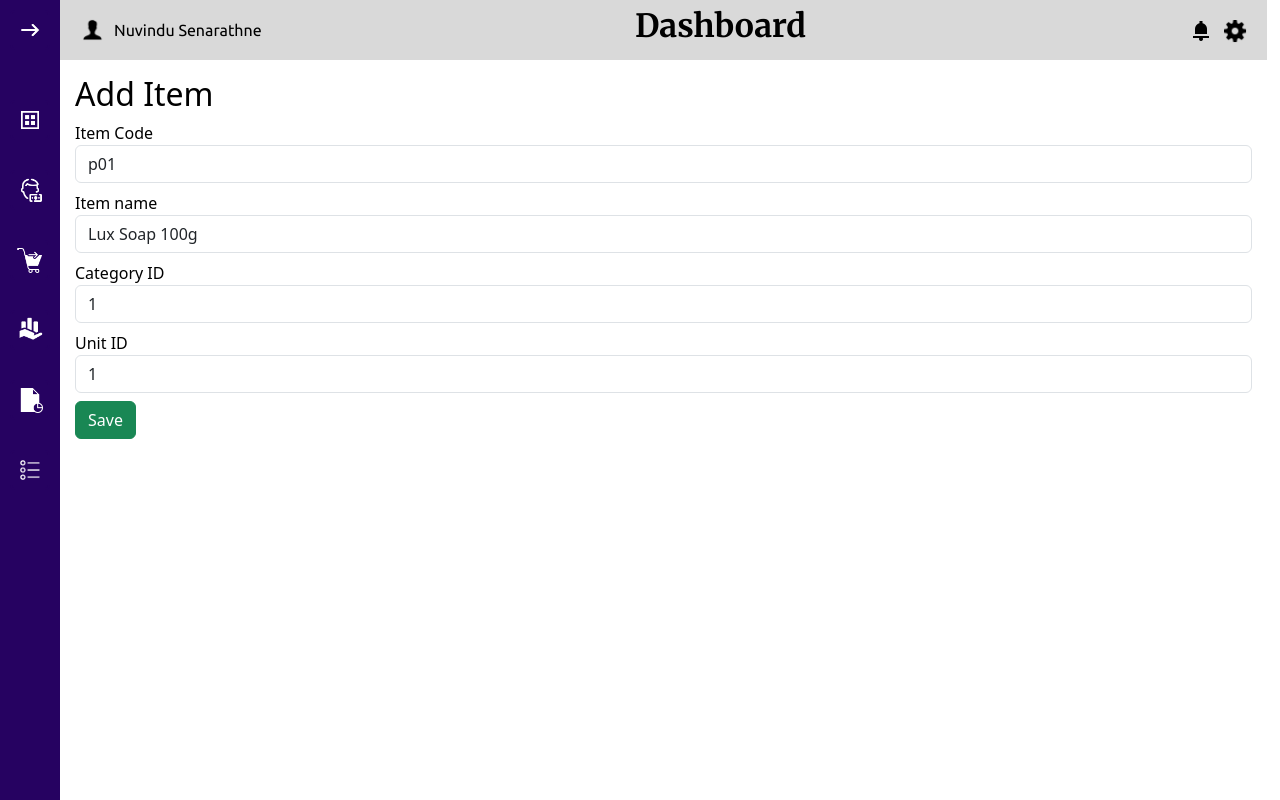
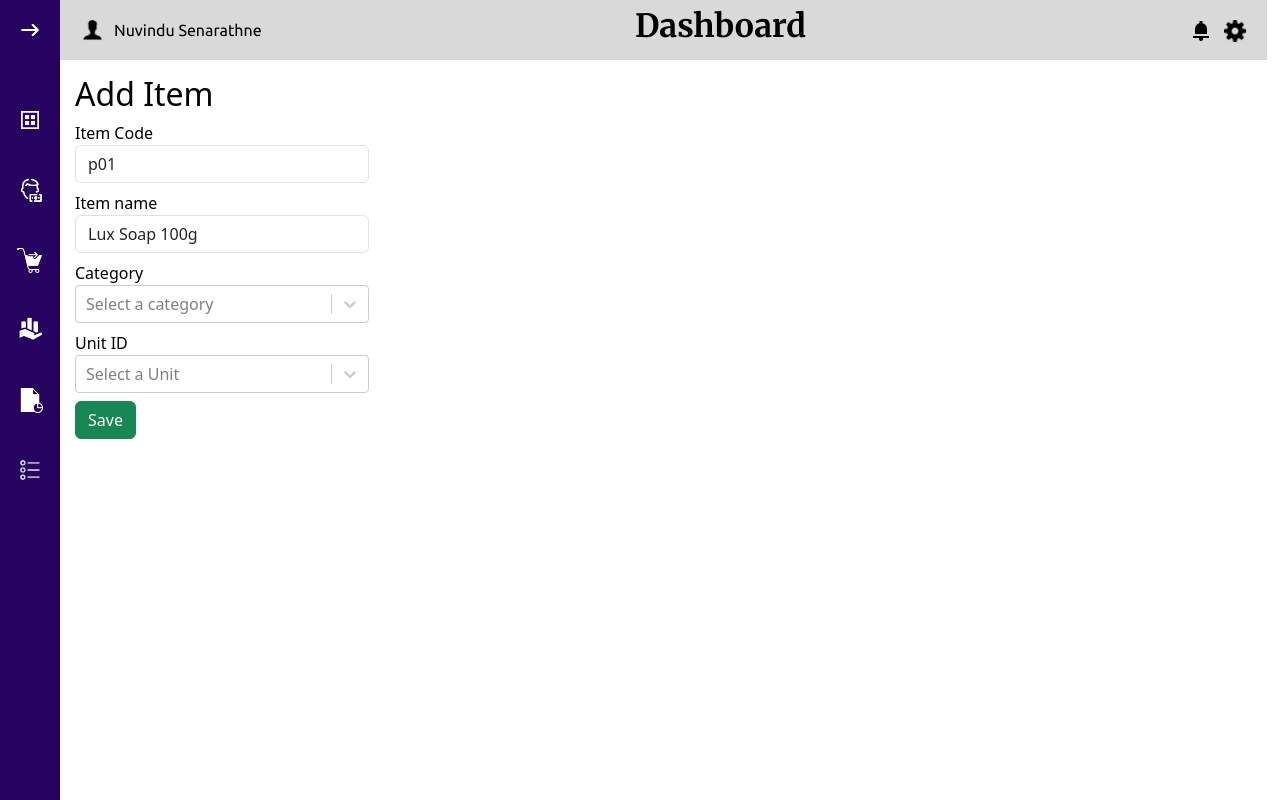
Before and after one commit to UOR-Project-Team/ERP-System-Frontend, a React (Create React App) app: page /home/item-master in a window 1280 px wide. Built offline with nearby package versions, Linux system fonts and the light colour scheme; no server answers.

Commit message:
implementing drop down selecting function to select category in item master

```diff
--- a/package.json
+++ b/package.json
@@ -15,10 +15,12 @@
     "bootstrap": "^5.3.2",
     "react": "^18.2.0",
     "react-dom": "^18.2.0",
+    "react-hot-toast": "^2.4.1",
     "react-icons": "^4.12.0",
     "react-modal": "^3.16.1",
     "react-router-dom": "^6.20.0",
     "react-scripts": "^5.0.1",
+    "react-select": "^5.8.0",
     "web-vitals": "^2.1.4"
   },
   "scripts": {
--- a/src/components/content.itemList.js
+++ b/src/components/content.itemList.js
@@ -16,11 +16,12 @@ function ItemList() {
       });
   }, []); // Empty dependency array ensures useEffect runs once on mount
 
+
   return (
     <div>
       <h2>Item Information</h2>
-      <table class="table table-striped table-bordered">
-        <thead class="thead-dark">
+      <table className="table table-striped table-bordered">
+        <thead className="thead-dark">
           <tr>
             <th>ID</th>
             <th>Code</th>
--- a/src/components/content.itemMaster.js
+++ b/src/components/content.itemMaster.js
@@ -1,5 +1,7 @@
 import axios from 'axios';
-import React, { useState } from 'react';
+import React, { useEffect, useState } from 'react';
+import Select from 'react-select';
+import toast, { Toaster } from 'react-hot-toast';
 
 function ItemMaster() {
 
@@ -13,17 +15,32 @@ function ItemMaster() {
 
   })
 
+  const [categories, setCategories] = useState([]);
+  const [selectedCategory, setSelectedCategory] = useState(null);
 
-  const handleSubmit=(e)=>{
-    e.preventDefault();
-    axios.post('http://localhost:8081/item/create',values)
-    .then(res=>{
-        console.log(res);
-        //navigate('/')
-    })
-    .catch(err=>console.log(err))
-  }
 
+  // Fetch categories from the server
+  useEffect(() => {
+
+    axios.get('http://localhost:8081/category/get') // Adjust the API endpoint based on your backend
+      .then(response => {
+        setCategories(response.data.categories);
+      })
+      .catch(error => {
+        console.error('Error fetching category data:', error);
+      });
+  }, []);
+
+  // Handle category change
+  const handleCategoryChange = selectedOption => {
+    setSelectedCategory(selectedOption);
+    setValues(prevValues => ({
+      ...prevValues,
+      categoryId: selectedOption.value
+    }));
+  };
+
+  //handle input change
   const handleInputChange = (event) => {
     const { name, value } = event.target;
     setValues((prevValues)=>({
@@ -32,12 +49,71 @@ function ItemMaster() {
     }));
   };
 
+  const [units, setUnit] = useState([]);
+  const [selectedUnit, setSelectedUnit] = useState(null);
+
+   // Fetch units from the server
+   useEffect(() => {
+
+    axios.get('http://localhost:8081/unit/get') // Adjust the API endpoint based on your backend
+      .then(response => {
+        setUnit(response.data.units);
+      })
+      .catch(error => {
+        console.error('Error fetching units data:', error);
+      });
+  }, []);
+
+
+  // Handle unit change
+  const handleUnitChange = selectedOption => {
+    setSelectedUnit(selectedOption);
+    setValues(prevValues => ({
+      ...prevValues,
+      unitId: selectedOption.value
+    }));
+  };
+
+
+  const handleSubmit = (e) => {
+    e.preventDefault();
+    axios.post('http://localhost:8081/item/create', values)
+      .then((res) => {
+        // toast.success('Item successfully added!', {
+        //   duration: 1000,
+        // });
+
+        setSelectedCategory('');
+        setSelectedUnit('');
+
+        setValues({
+          code: '',
+          itemName: '',
+
+        });
+      })
+      .catch((err) => console.error(err));
+  };
+
+
+
+
+  const categoryOptions = categories.map(category => ({
+    value: category.ID,
+    label: category.Description,
+  }));
+
+  const unitOptions = units.map(unit => ({
+    value: unit.ID,
+    label: unit.Description,
+  }));
+
   return (
     <div>
       <form onSubmit={handleSubmit}>
                 <h2>Add Item</h2>
 
-                <div className='mb-2'>
+                <div className='mb-2 col-md-3'>
                     <label htmlFor="ItemCode">Item Code</label>
                     {/* <input type="text" placeholder='Enter Item Code' className='form-control'
                     onChange={e=>setValues({...values, code:e.target.value})} value={values.code}/> */}
@@ -50,7 +126,7 @@ function ItemMaster() {
                       value={values.code}/>
                 </div>
 
-                <div className='mb-2'>
+                <div className='mb-2 col-md-3'>
                     <label htmlFor="ItemName">Item name</label>
                     <input
                       type="text"
@@ -61,26 +137,43 @@ function ItemMaster() {
                       value={values.itemName}/>
                 </div>
 
-                <div className='mb-2'>
-                    <label htmlFor="CateogoryId">Category ID</label>
-                    <input
+                <div className='mb-2 col-md-3'>
+                    <label htmlFor="Cateogory">Category</label>
+                    <Select
+                      options={categoryOptions}
+                      value={selectedCategory}
+                      onChange={handleCategoryChange}
+                      placeholder="Select a category"
+                      name= 'categoryId'
+                    />
+
+                    {/* <input
                       type="text"
                       name='categoryId'
                       placeholder='Enter Category ID'
                       className='form-control'
                       onChange={handleInputChange}
-                      value={values.categoryId}/>
+                      value={values.categoryId}/> */}
                 </div>
 
-                <div className='mb-2'>
+                <div className='mb-2 col-md-3'>
                     <label htmlFor="UnitId">Unit ID</label>
-                    <input
+                    <Select
+                      options={unitOptions}
+                      value={selectedUnit}
+                      onChange={handleUnitChange}
+                      placeholder="Select a Unit"
+                      name= 'unitId'
+                    />
+
+
+                    {/* <input
                       type="text"
                       name='unitId'
                       placeholder='Enter Unit ID'
                       className='form-control'
                       onChange={handleInputChange}
-                      value={values.unitId}/>
+                      value={values.unitId}/> */}
                 </div>
 
 
```
Also changed, not shown: 1 other file (tests, documents, lock files or other folders).
